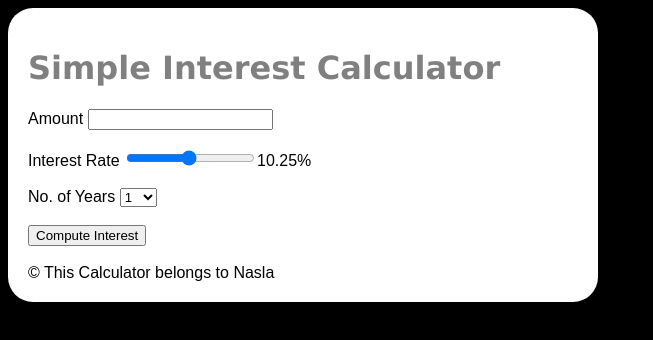
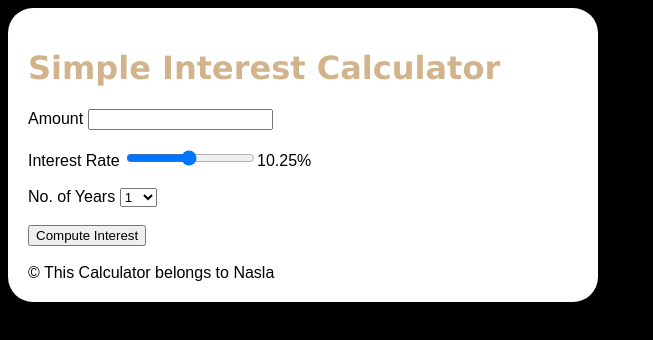
Before and after one commit to Naslairshad/interest-calculator, a plain HTML site: page index.html in a window 1280 px wide. Shown: the whole page, without its empty margins (0-653 px from the left). Drawn offline with Linux system fonts and the light colour scheme.

Commit message:
Update style.css

```diff
--- a/style.css
+++ b/style.css
@@ -4,7 +4,7 @@ body {
 	color: white;
 }
 h1{
-	color: grey;
+	color: tan;
 	font-family: verdana;
 }
 .maindiv{
```
